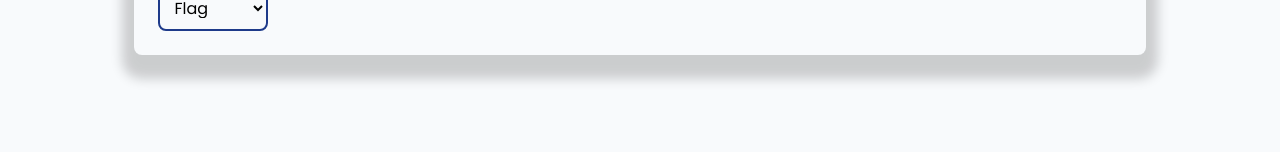
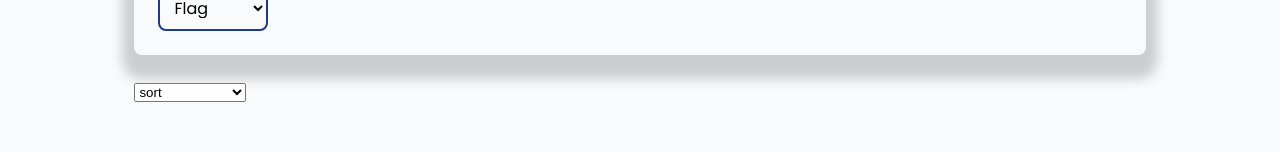
Before and after one commit to Serpant1ne/todo-app-vue, a Vue app: page / in a window 1280 px wide. Shown: the part 148-300 px from the top of the page. Built offline with nearby package versions, Linux system fonts and the light colour scheme.

Commit message:
added sorting

```diff
--- a/src/App.vue
+++ b/src/App.vue
@@ -1,8 +1,8 @@
 <script setup lang="ts">
-import { onBeforeMount, onMounted } from 'vue'
+import { onBeforeMount } from 'vue'
 import TodoForm from './components/TodoForm.vue'
 import TodoList from './components/TodoList.vue'
-import { useTodoListStore } from './stores/todoListStore'
+import TodoListOptions from './components/TodoListOptions.vue'
 
 onBeforeMount(() => {
   document.body.classList.add('body')
@@ -12,6 +12,7 @@ onBeforeMount(() => {
 <template>
   <div class="wrapper">
     <TodoForm />
+    <TodoListOptions />
     <TodoList />
   </div>
 </template>
--- a/src/components/TodoForm.vue
+++ b/src/components/TodoForm.vue
@@ -42,7 +42,6 @@ const flags: Ref<Flag[]> = ref([
 const selected = ref(flags.value[0].value)
 
 function handleSubmit(): void {
-  console.log(selected.value)
   if (nameInput.value != '') {
     todoListStore.addTodo(nameInput.value.trim(), selected.value)
   }
--- /dev/null
+++ b/src/components/TodoListOptions.vue
@@ -0,0 +1,19 @@
+<script setup lang="ts">
+import { useTodoListStore } from '@/stores/todoListStore'
+
+const todoListStore = useTodoListStore()
+</script>
+
+<template>
+  <div class="optionsWrapper">
+    <select name="sortSelect" id="sortSelect" class="sort-select" v-model="todoListStore.sortType">
+      <option value="">sort</option>
+      <option value="flagDescending">By Flag (H > L)</option>
+      <option value="flagAscending">By Flag (L > H)</option>
+    </select>
+  </div>
+</template>
+
+<style lang="scss">
+@use '../assets/main.scss';
+</style>
--- a/src/stores/todoListStore.ts
+++ b/src/stores/todoListStore.ts
@@ -13,16 +13,26 @@ export const useTodoListStore = defineStore('todoList', () => {
   const sortType = ref('')
 
   const sortedTodoList = computed(() => {
-    if (sortType.value === 'flag') {
-      return todoList.value.sort((a, b) => {
+    if (sortType.value === 'flagDescending') {
+      const sorted = todoList.value.slice()
+      return sorted.sort((a, b) => {
         return a.flag - b.flag
       })
     }
-    return todoList.value
+    else if (sortType.value === 'flagAscending') {
+      const sorted = todoList.value.slice()
+      return sorted.sort((a, b) => {
+        return b.flag - a.flag
+      })
+    }
+    else {
+      return todoList.value
+    }
+
   })
 
   function addTodo(name: string, flag: number): void {
-    todoList.value.push({
+    todoList.value.unshift({
       name: name,
       done: false,
       flag: flag
@@ -35,5 +45,5 @@ export const useTodoListStore = defineStore('todoList', () => {
 
 
 
-  return { todoList, sortedTodoList, addTodo, deleteTodo }
+  return { todoList, sortedTodoList, sortType, addTodo, deleteTodo }
 }, { persist: true })
```
